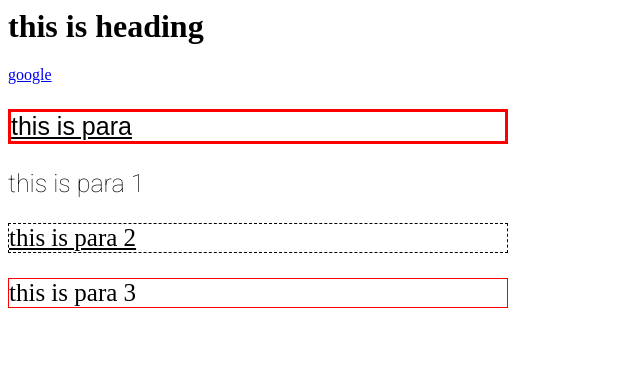
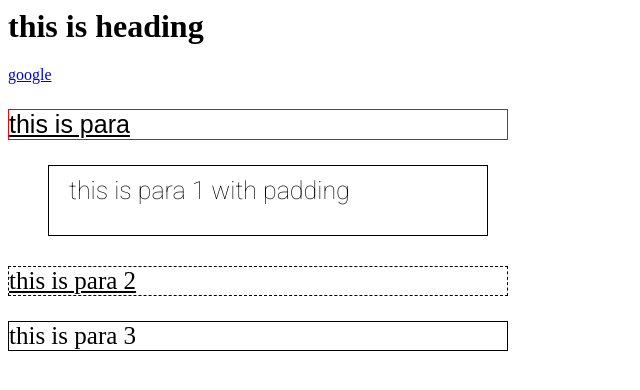
Before and after one commit to iprash155/100DaysOfCode, a PHP site: page /css_properties.html in a window 1280 px wide. Shown: the top 390 px of the page, without its empty margins (0-640 px from the left). Run offline with PHP 8.4, Linux system fonts and the light colour scheme; some web fonts are replaced.

Commit message:
properties added

```diff
--- a/css/style.css
+++ b/css/style.css
@@ -1,10 +1,18 @@
+
 div{
     width: 500px;
+}
+p{
+    border: black 1px solid;
 }
 .a{
    font-family:'Roboto', sans-serif;
     font-size: 25px;
     text-align: left;
+    padding: 10px 40px 30px 20px;
+   margin: 10px 20px 30px 40px;
+    box-sizing: 400px;
+
 }
 #a{
   text-align: left;
@@ -13,6 +21,7 @@ div{
     font-family:'Smooch Sans', sans-serif;
     border-style: solid;
     border-color: red;
+
 }
 #b{
 
@@ -22,10 +31,12 @@ div{
     border-width: 1px;
     font-size: 25px;
     font-family:Roboto Mono', monospace;
+
 }
 #c{
     text-align: left;
     text-decoration: none;
     font-size: 25px;
     border: red solid 1px
+    padding:
 }
--- a/css_properties.html
+++ b/css_properties.html
@@ -24,7 +24,7 @@
         <h1>this is heading </h1>
         <a href="http://google.com" target="_blank">google</a>
         <p id="a">this is para </p>
-        <p class="a">this is para 1</p>
+        <p class="a">this is para 1 with padding</p>
         <p id="b">this is para 2</p>
         <p id="c">this is para 3</p>
     </div>
```
